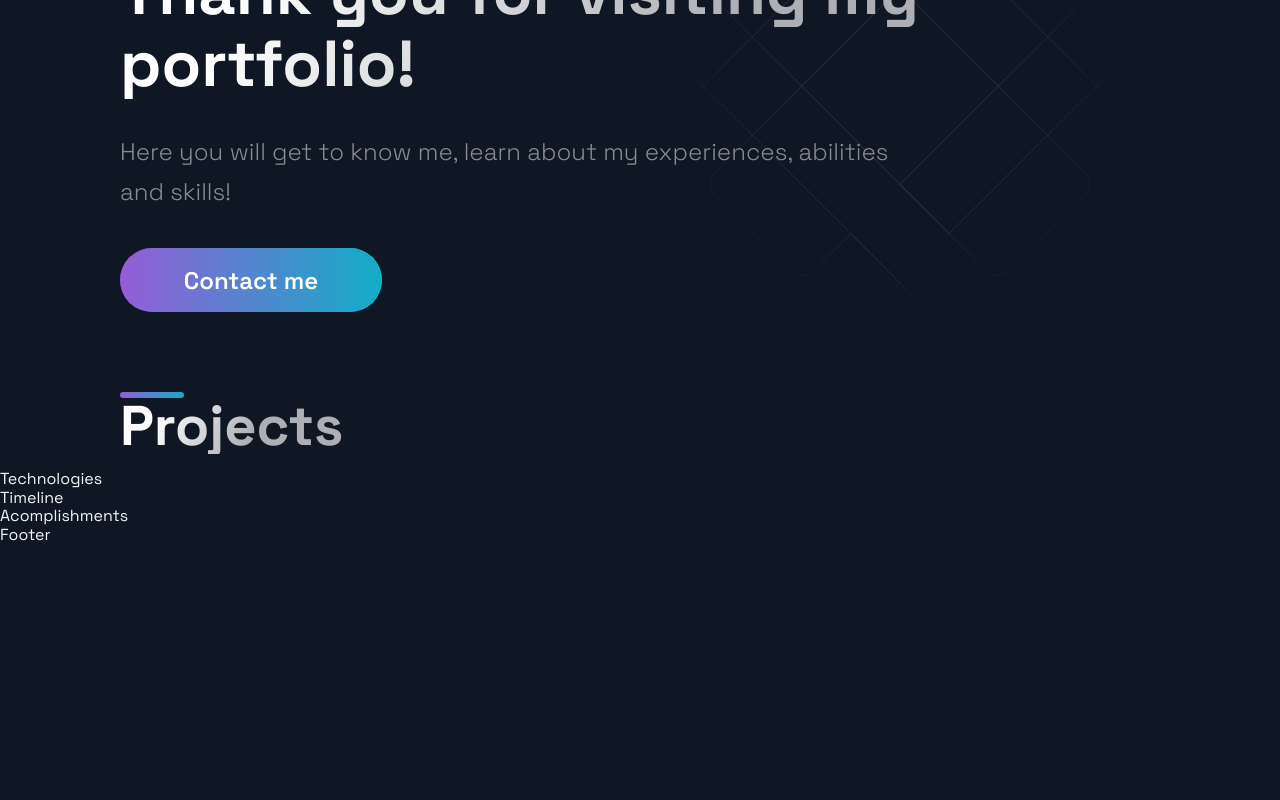
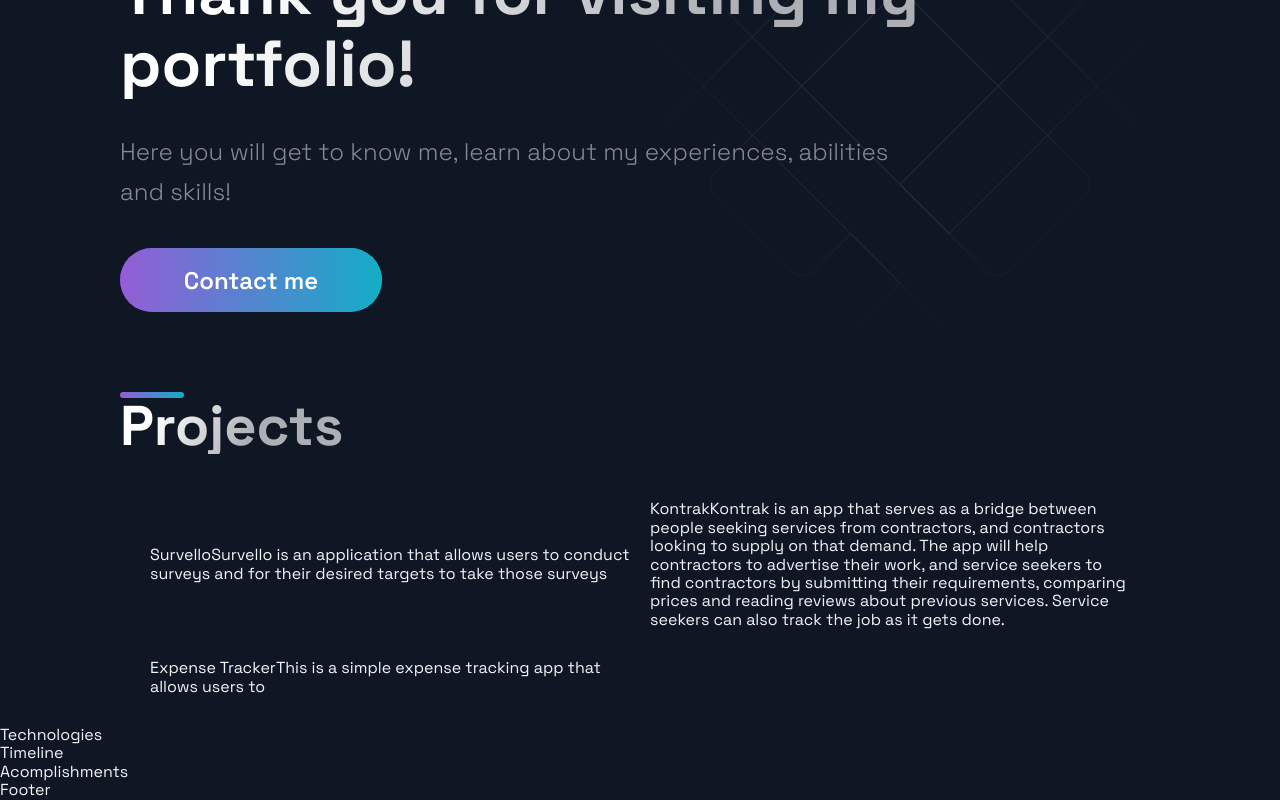
Before and after one commit to veronica-christ/Portfolio1, a Next.js app: page / in a window 1280 px wide. Shown: the part 286-1086 px from the top of the page. Before the commit the page ends 831 px from the top, so only its background shows below. Built offline with nearby package versions, Linux system fonts and the light colour scheme.

Commit message:
Project descriptions

```diff
--- a/src/components/Projects/Projects.js
+++ b/src/components/Projects/Projects.js
@@ -10,6 +10,20 @@ const Projects = () => (
   <SectionTitle>
     Projects
   </SectionTitle>
+  <GridContainer>
+    {[{title: 'Survello',
+    description:'Survello is an application that allows users to conduct surveys and for their desired targets to take those surveys'}
+  ,{title: 'Kontrak',
+  description:'Kontrak is an app that serves as a bridge between people seeking services from contractors, and contractors looking to supply on that demand. The app will help contractors to advertise their work, and service seekers to find contractors by submitting their requirements, comparing prices and reading reviews about previous services. Service seekers can also track the job as it gets done.'},
+  {title: 'Expense Tracker',
+  description:'This is a simple expense tracking app that allows users to'}
+,].map((project)=>(
+      <div>
+        {project.title }
+        {project.description}
+      </div>
+    ))}
+  </GridContainer>
 
  </Section>
 );
```
